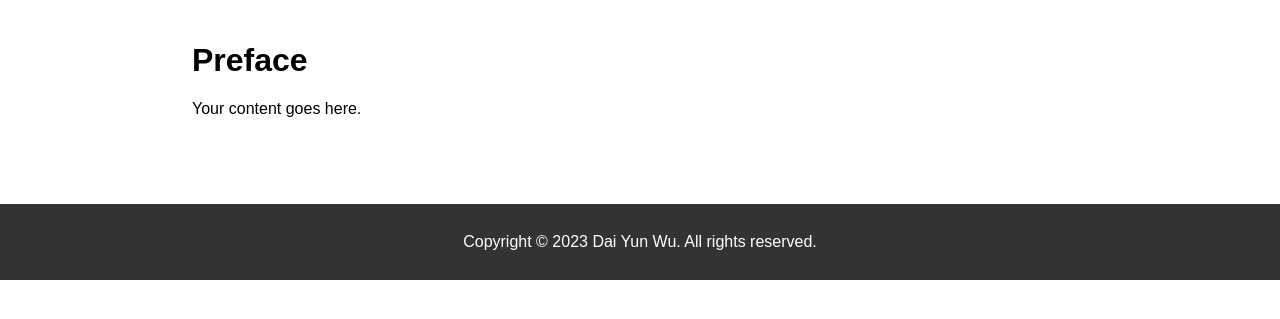
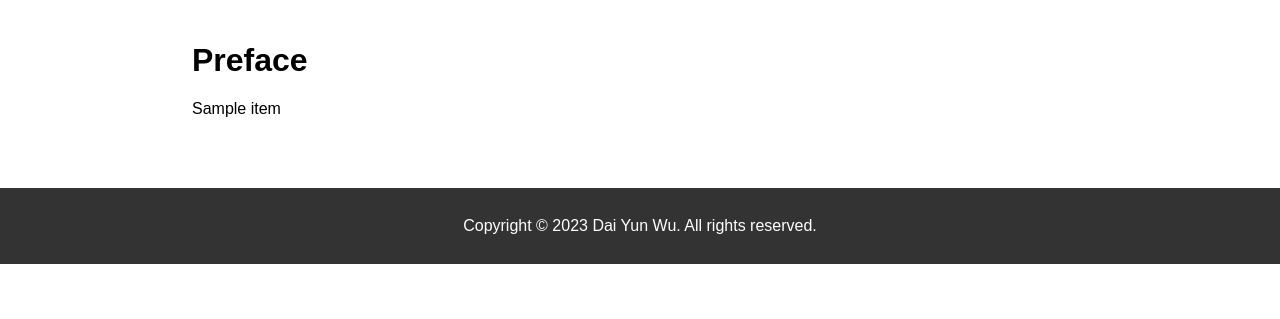
Before and after one commit to ijustwanthighergrade/Python-data-analysis, a Django app: template analysis/home/templates/home/analysis.html in a window 1280 px wide. Shown: the part 69-388 px from the top of the page. Run offline with Django 4.2, Linux system fonts and the light colour scheme; the template is opened without the code that fills it: most values are stand-ins (such as "Sample title", 1, 10 or a date in 2020).

Commit message:
catchdata_daiyun

```diff
--- a/analysis/home/templates/home/analysis.html
+++ b/analysis/home/templates/home/analysis.html
@@ -14,7 +14,9 @@
 
         <div class="content">
             <h1>Preface</h1>
-            <p>Your content goes here.</p>
+            {% for item in data_list %}
+                <div>{{item}}</div>
+            {% endfor %}
         </div>
     </div>
 
--- a/analysis/home/templates/home/header.html
+++ b/analysis/home/templates/home/header.html
@@ -27,8 +27,8 @@
         <ul class="nav-section">
           <li><a href="#">Hypothesis</a></li>
           <li><a href="#">Data collection</a></li>
-          <li><a href="">Data Visualization</a></li>
-          <li><a href="analysis">Data Analysis</a></li>
+          <li><a href="/">Data Visualization</a></li>
+          <li><a href="/analysis">Data Analysis</a></li>
           <li><a href="#">Conclusion</a></li>
         </ul>
       </div>
```
